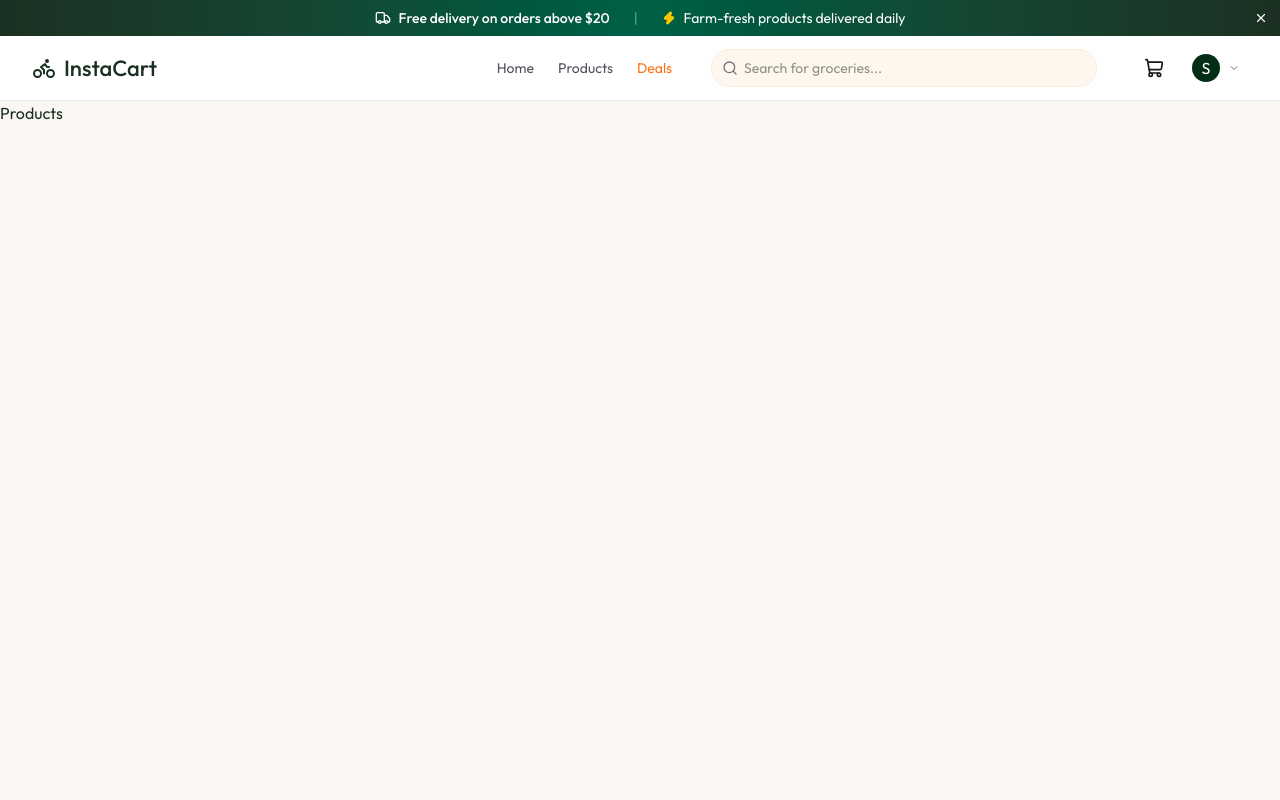
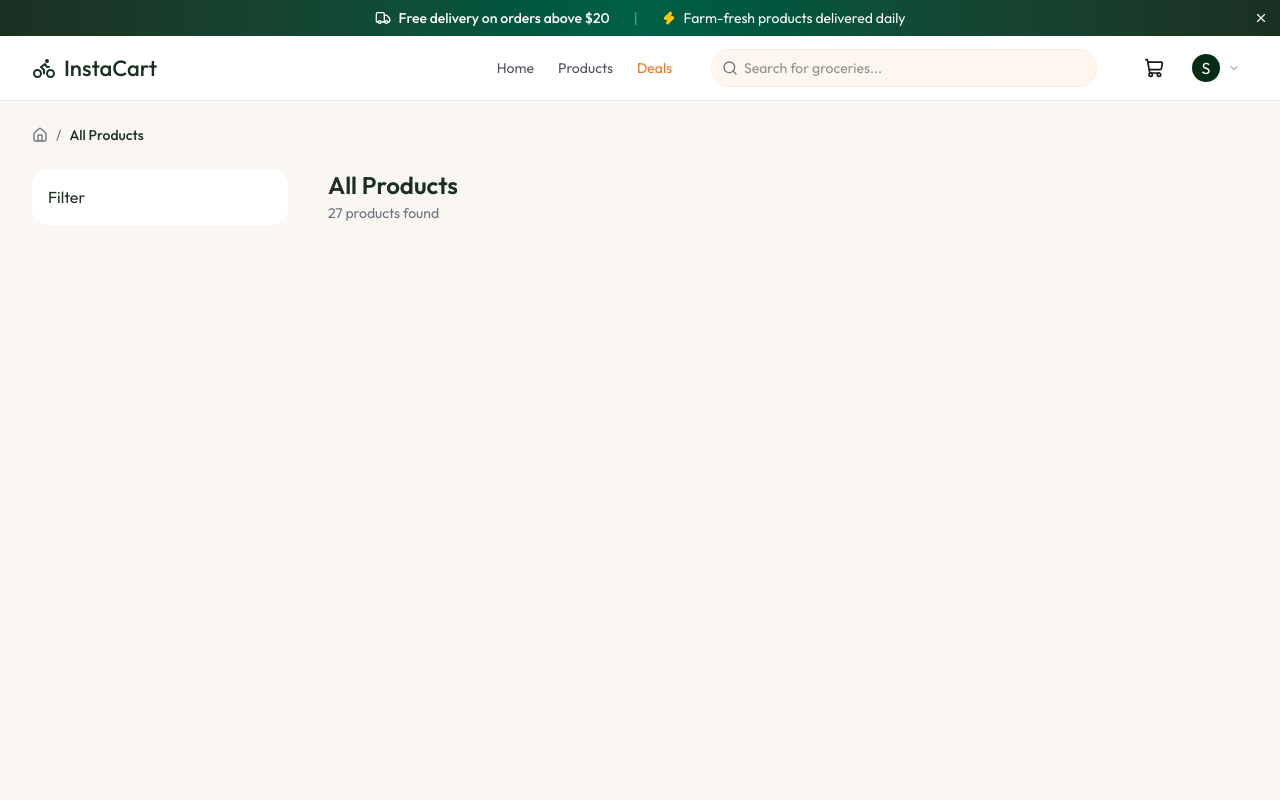
Before and after one commit to SumitSinghRajput-ux/pern-grocery-app, a React (Vite) app in the folder client/: page /products in a window 1280 px wide. Shown: the top 800 px of the page. Built offline with nearby package versions, Linux system fonts and the light colour scheme.

Commit message:
Added the Product page

```diff
--- a/client/src/components/Home/PopularProducts.tsx
+++ b/client/src/components/Home/PopularProducts.tsx
@@ -11,7 +11,7 @@
 
     useEffect(() => {
         setProducts(dummyProducts.slice(0, 10))
-    })
+    }, [])
     return (
         <section className="pb-16">
             <div className="max-w-7xl mx-auto">
--- a/client/src/pages/Products.tsx
+++ b/client/src/pages/Products.tsx
@@ -1,8 +1,86 @@
-
+import { useEffect, useState } from "react";
+import { Link, useSearchParams } from "react-router-dom"
+import type { Product } from "../types";
+import { categoriesData, dummyProducts } from "../assets/assets";
+import { Home } from "lucide-react";
 
 const Products = () => {
+  const [searchParams, setSearchParams] = useSearchParams();
+  const [products, setProducts] = useState<Product[]>([])
+  const [totalPages, setTotalPages] = useState(1)
+  const [loading, setLoading] = useState(true);
+  const [mobileFiltersOpen, setMobileFiltersOpen] = useState(false)
+
+  const category = searchParams.get("category") || "";
+  const organic = searchParams.get("organic") || "";
+  const sort = searchParams.get("sort") || "";
+  const page = Number(searchParams.get("page")) || 1;
+  const minPrice = searchParams.get("minPrice") || "";
+  const maxPrice = searchParams.get("maxPrice") || "";
+
+  const fetchProducts = async () => {
+    setLoading(true)
+    setProducts(dummyProducts.filter((p) => p.category === category || category === ""));
+    setLoading(false)
+  }
+
+  const updateFilter = (key: string, value: string) => {
+    const newParams = new URLSearchParams(searchParams)
+    if (value) {
+      newParams.set(key, value)
+    } else {
+      newParams.delete(key)
+    }
+    if (key !== "page") {
+      newParams.delete("page")
+    }
+    setSearchParams(newParams)
+  }
+
+  const clearFilters = () => setSearchParams({})
+
+  const activeCategory = categoriesData.find((c) => c.slug === category);
+  const hasFilters = category || organic || minPrice || maxPrice;
+
+  useEffect(() => {
+    fetchProducts()
+  }, [category, organic, sort, page, minPrice, maxPrice])
+
   return (
-    <div>Products</div>
+    <div className="min-h-screen bg-app-cream">
+      <div className="max-w-7xl mx-auto px-4 sm:px-6 lg:px-8 py-6">
+        {/* Breadcrumb */}
+        <nav className="flex items-center gap-2 text-sm text-app-text-light mb-6">
+          <Link to= '/' className= "hover:text-app-green transititon-colors">
+          <Home className="size-4"/>
+          </Link>
+          <span>/</span>
+          <span className="text-app-green font-medium">{activeCategory ? activeCategory.name : "All Products"}</span>
+        </nav>
+        <div className="flex gap-8 xl:gap-10">
+          {/* Sidebar - Desktop */}
+          <aside className="hidden lg:block w-64 shrink-0">
+            <div className="bg-white rounded-2xl p-4 sticky top-24">
+              <p>Filter</p>
+
+            </div>
+          </aside>
+          {/* Main Content */}
+          <main className="flex-1">
+            {/* Header */}
+            <div className="flex items-center justify-between mb-6">
+              <div>
+                <h1 className="text-2xl font-semibold text-app-green">{activeCategory ? activeCategory.name : "All Products"}</h1>
+                <p className="text-sm text-app-text-light mt-0.5">{products.length} products found</p>
+              </div>
+
+            </div>
+
+          </main>
+
+        </div>
+      </div>
+    </div>
   )
 }
 
```
